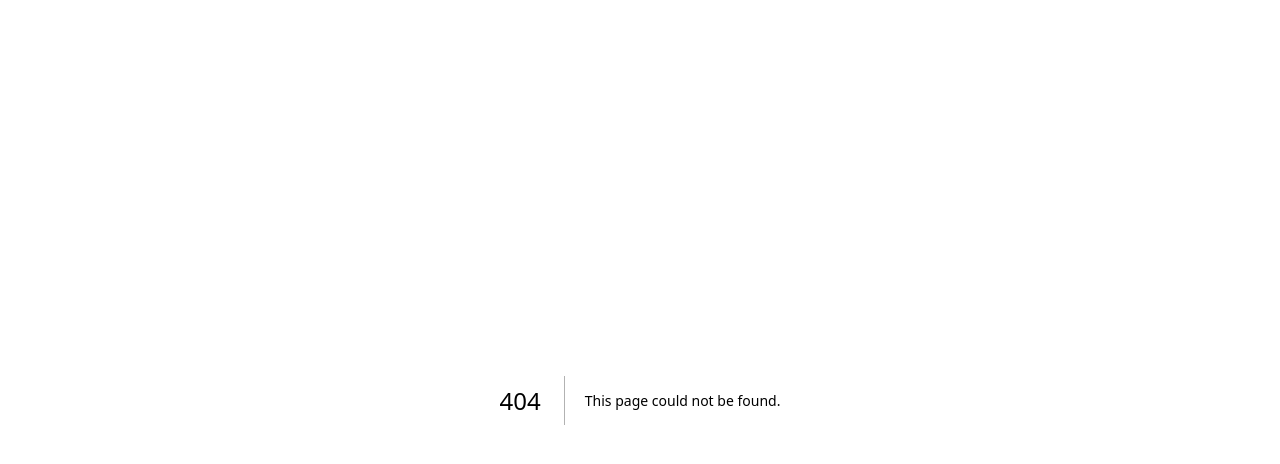
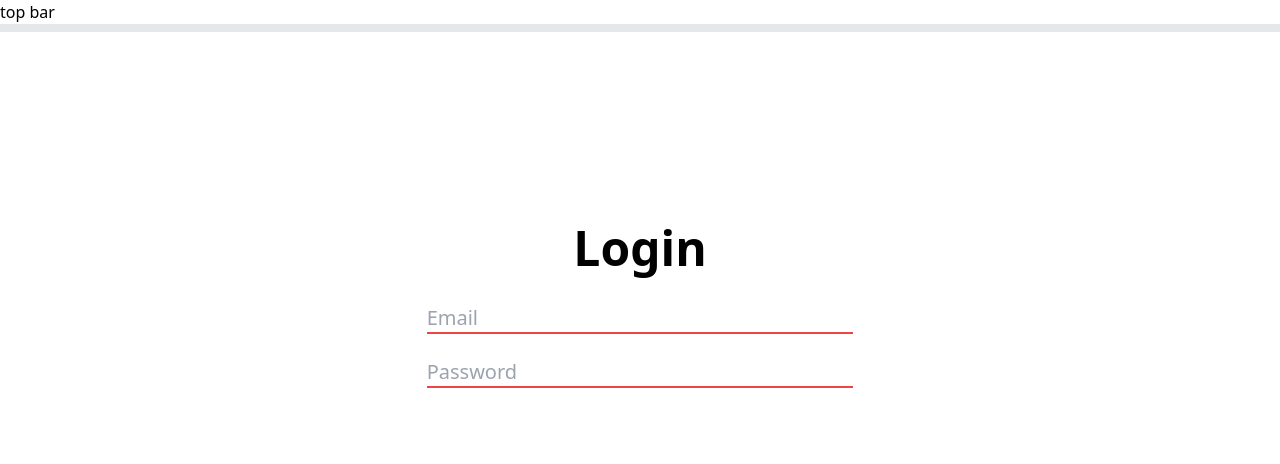
Before and after one commit to BoG-Dev-Bootcamp-S24/project2-sp24-team-rabbit, a Next.js app: page /login in a window 1280 px wide. Before the commit this address had no page. Shown: the top 464 px of the page. Built offline with nearby package versions, Linux system fonts and the light colour scheme.

Commit message:
added email/password fields to login page

```diff
--- /dev/null
+++ b/src/pages/login.js
@@ -0,0 +1,14 @@
+
+
+export default function Login() {
+    return (
+        <>
+            <div class="border-b-8">top bar</div>
+            <div class="flex flex-col items-center">
+                <div class="text-5xl font-bold mt-48">Login</div>
+                <input type="text" placeholder="Email" class="border-b-2 border-red-500 w-1/3 mt-8 text-xl"/>
+                <input type="text" placeholder="Password" class="border-b-2 border-red-500 w-1/3 mt-6 text-xl"/>
+            </div>
+        </>
+    )
+}6
--- a/src/styles/globals.css
+++ b/src/styles/globals.css
@@ -1,33 +1,3 @@
 @tailwind base;
 @tailwind components;
 @tailwind utilities;
-
-:root {
-  --foreground-rgb: 0, 0, 0;
-  --background-start-rgb: 214, 219, 220;
-  --background-end-rgb: 255, 255, 255;
-}
-
-@media (prefers-color-scheme: dark) {
-  :root {
-    --foreground-rgb: 255, 255, 255;
-    --background-start-rgb: 0, 0, 0;
-    --background-end-rgb: 0, 0, 0;
-  }
-}
-
-body {
-  color: rgb(var(--foreground-rgb));
-  background: linear-gradient(
-      to bottom,
-      transparent,
-      rgb(var(--background-end-rgb))
-    )
-    rgb(var(--background-start-rgb));
-}
-
-@layer utilities {
-  .text-balance {
-    text-wrap: balance;
-  }
-}
```
